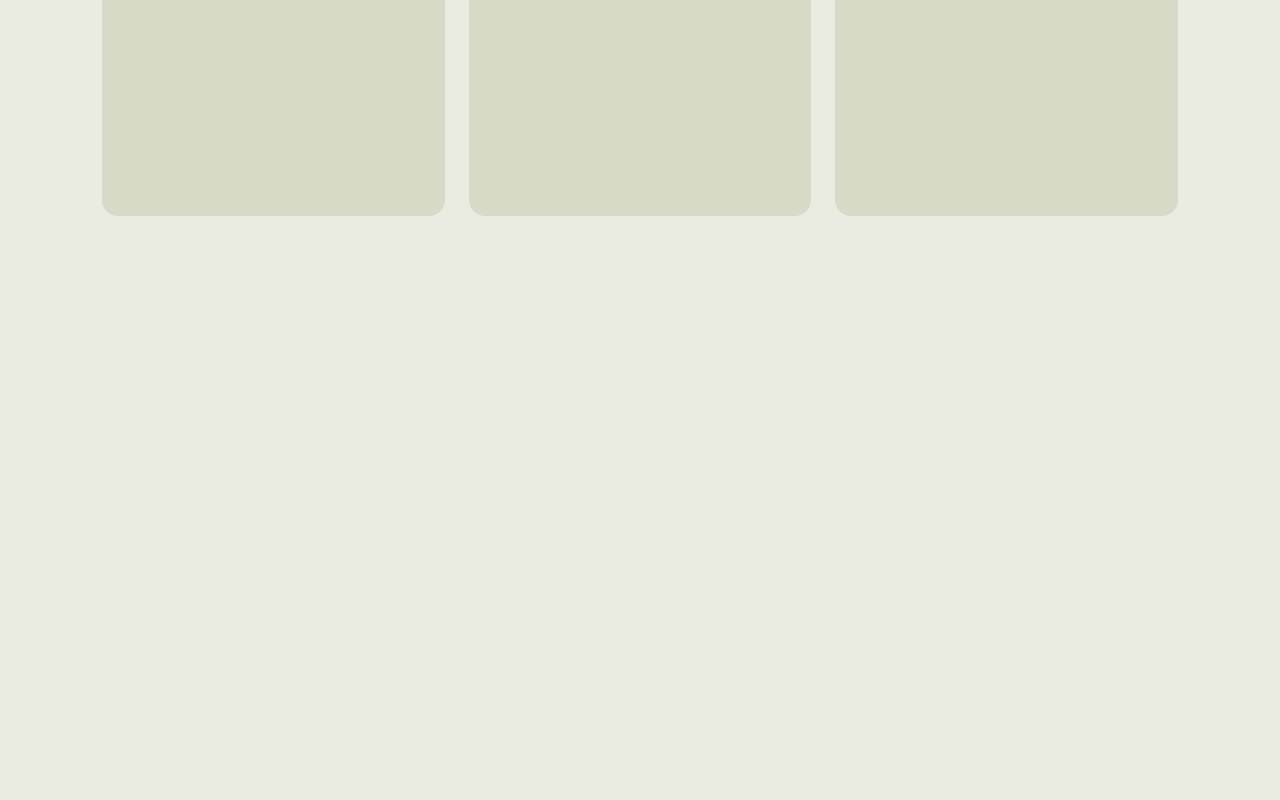
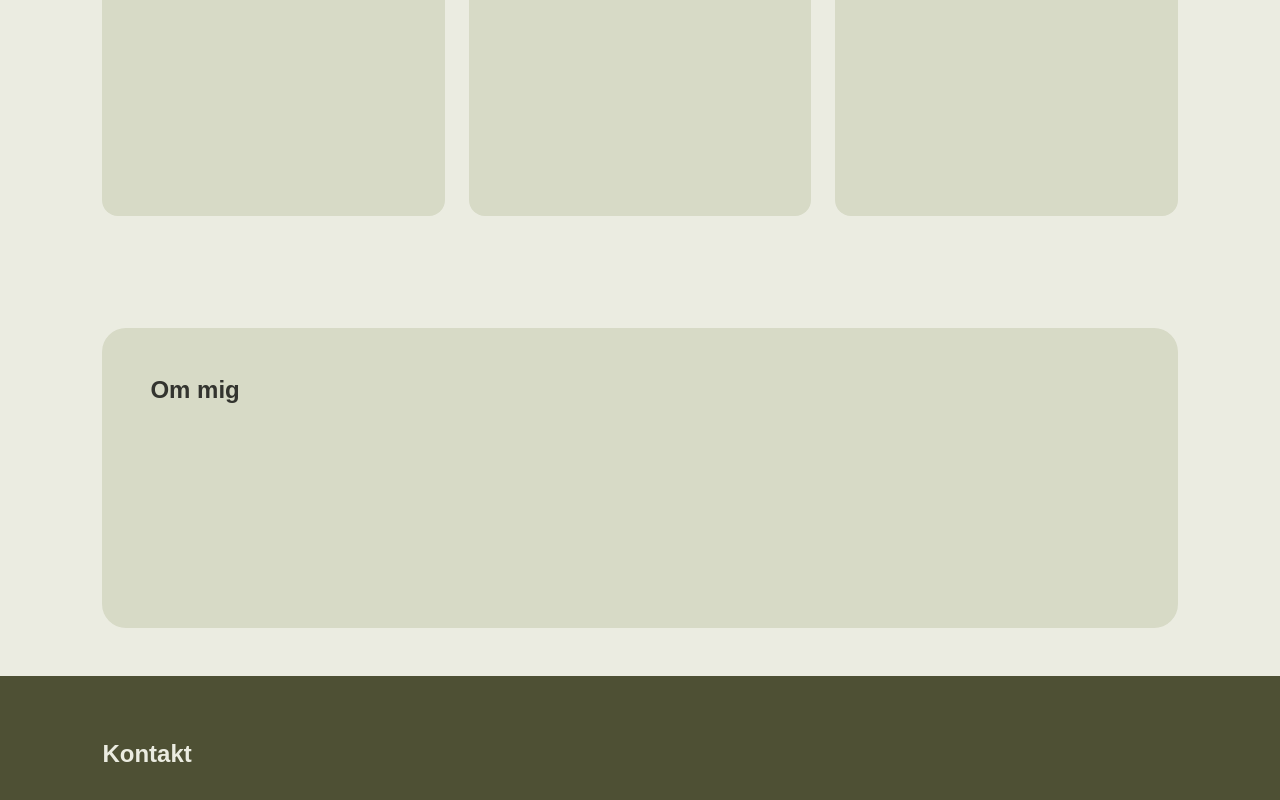
Before and after one commit to Saandrah/Portfolio, a React app: page / in a window 1280 px wide. Shown: the part 1004-1804 px from the top of the page. Before the commit the page ends 1284 px from the top, so only its background shows below. Built offline with nearby package versions, Linux system fonts and the light colour scheme; the HTML template or start-up script is replaced by a standard one.

Commit message:
Add about section and footer with styles for improved layout

```diff
--- a/src/App.css
+++ b/src/App.css
@@ -94,3 +94,27 @@ h1 {
   border-radius: 16px;
   background-color: #d7dac6;
 }
+
+.about {
+  margin: 3rem 8%;
+  padding: 3rem;
+  background-color: #d7dac6;
+  border-radius: 24px;
+  min-height: 300px;
+}
+
+.about h2 {
+  margin: 0;
+}
+
+.footer {
+  background-color: #4e5034;
+  color: #ebece1;
+  padding: 4rem 8%;
+  min-height: 220px;
+}
+
+.footer h2 {
+  color: #ebece1;
+  margin: 0;
+}
--- a/src/App.tsx
+++ b/src/App.tsx
@@ -55,6 +55,13 @@ function App() {
           <div className="project-card"></div>
         </div>
       </section>
+      <section id="om-mig" className="about">
+  <h2>Om mig</h2>
+</section>
+
+<footer className="footer" id="kontakt">
+  <h2>Kontakt</h2>
+</footer>
     </>
   )
 }
```
